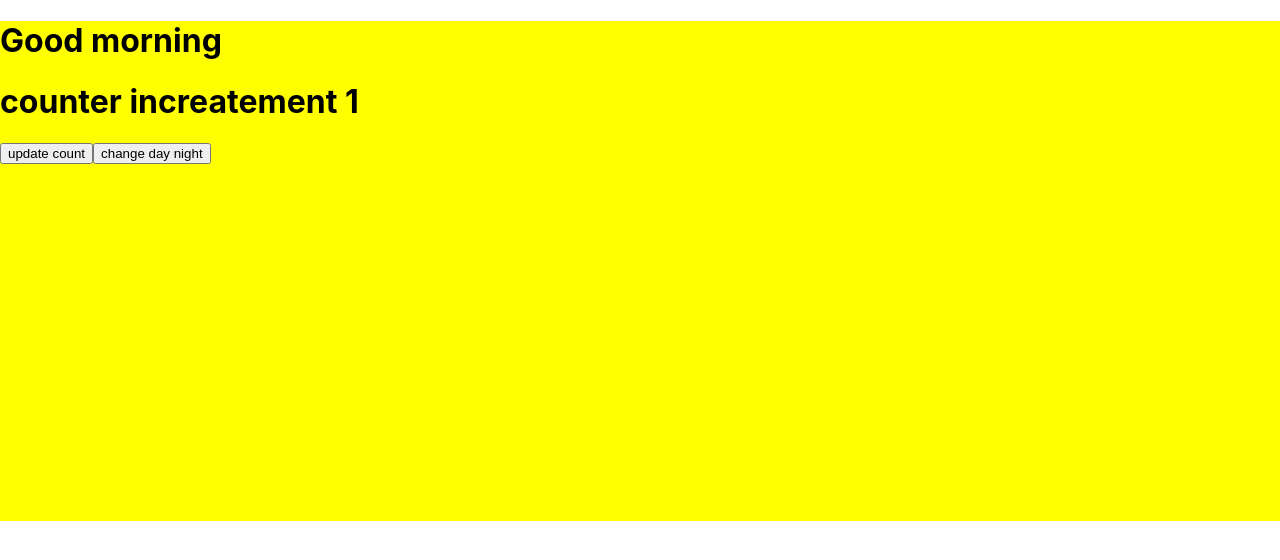
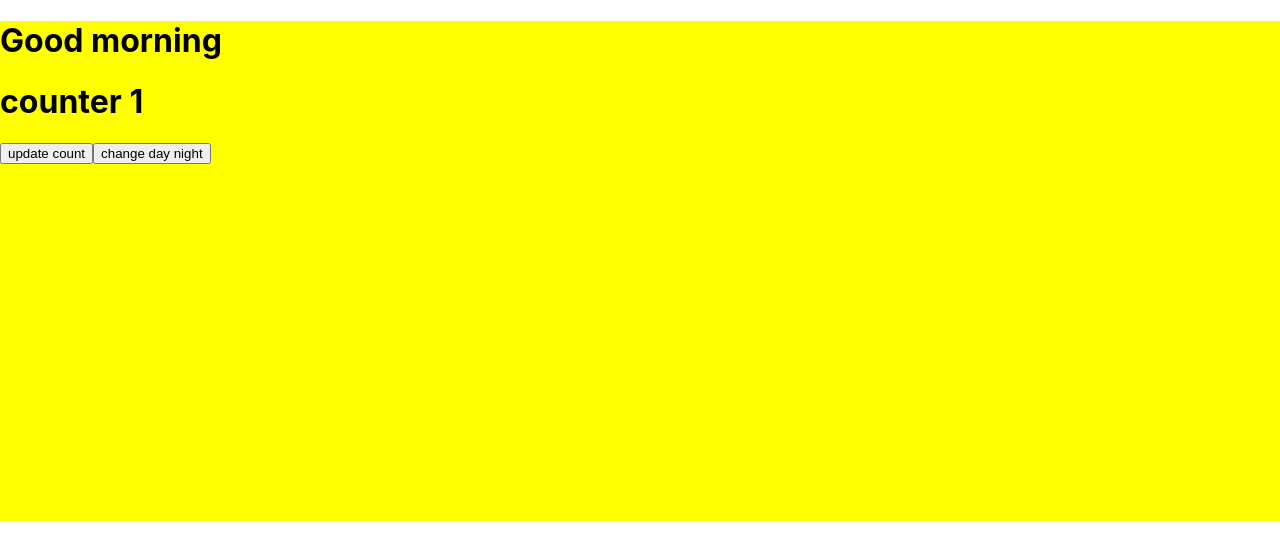
Before and after one commit to MalikMansoorHussain/react-app-1, a React (Create React App) app: page / in a window 1280 px wide. Shown: the top 560 px of the page. Built offline with nearby package versions, Linux system fonts and the light colour scheme.

Commit message:
morning night 3

```diff
--- a/src/App.js
+++ b/src/App.js
@@ -10,7 +10,7 @@ function App() {
   return (
     <div className={`box ${isMorning ? 'morning' :'night'}` }>
     <Morning daychanging={isMorning} />
-    <h1>counter increatement {count}</h1>
+    <h1>counter {count}</h1>
 
     <button onClick={()=>setCount(count+1)}>update count</button>
 
```
